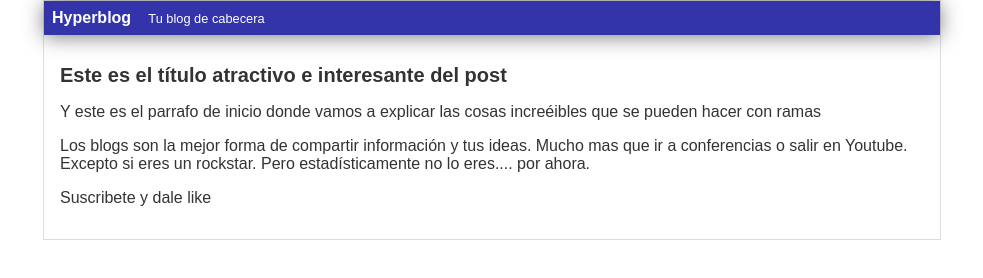
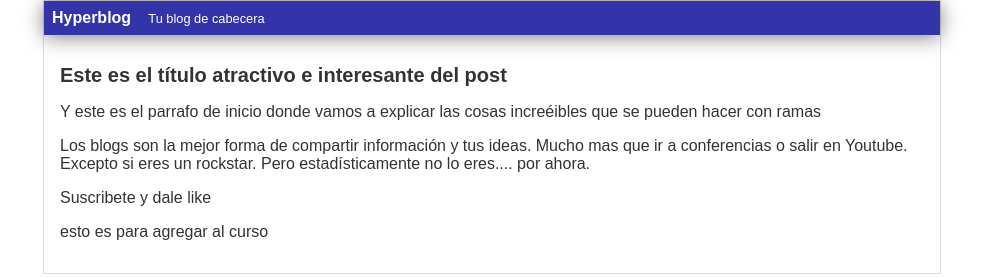
Before and after one commit to bryan0912/HyperBlog, a plain HTML site: page index.html in a window 1280 px wide. Shown: the whole page, without its empty margins (148-1131 px from the left). Drawn offline with Linux system fonts and the light colour scheme.

Commit message:
cambie el cuerpo del parrafo

```diff
--- a/index.html
+++ b/index.html
@@ -14,6 +14,7 @@
         <p>Y este es el parrafo de inicio donde vamos a explicar las cosas increéibles que se pueden hacer con ramas</p>
         <p>Los blogs son la mejor forma de compartir información y tus ideas. Mucho mas que ir a conferencias o salir en Youtube. Excepto si eres un rockstar. Pero estadísticamente no lo eres.... por ahora.</p>
         <p>Suscribete y dale like</p>
+        <p>esto es para agregar al curso</p>
     </div>
 </div>
 </body>
```
